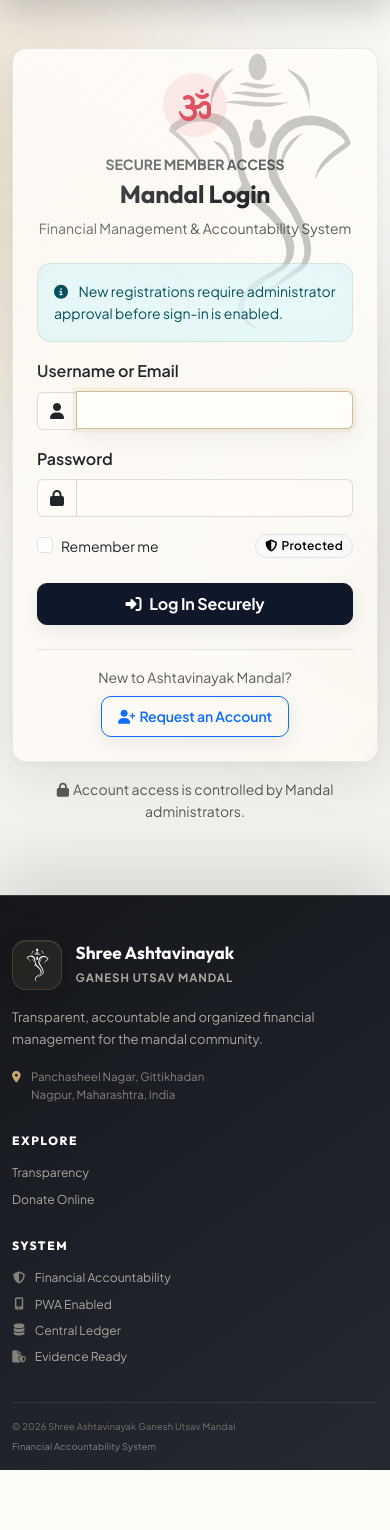
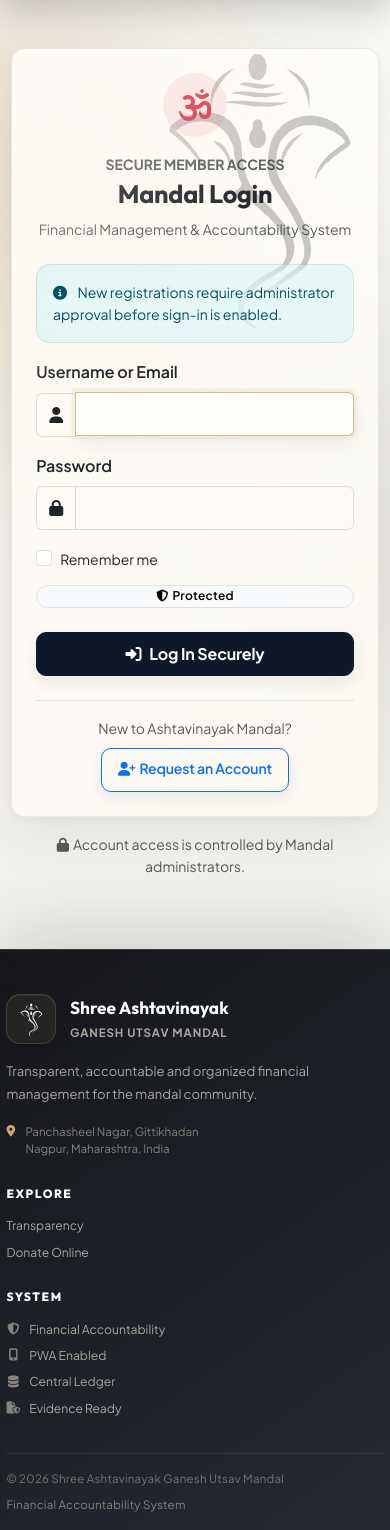
Before and after one commit to 1Y20ash/MandalFinance, a Flask app: a page that uses app/templates/base.html in a window 390 px wide. Shown: the part 64-1594 px from the top of the page. Before the commit the page ends 1534 px from the top, so only its background shows below. Run offline with Flask 3, Linux system fonts and the light colour scheme; some libraries are stand-ins or nearby versions.

Commit message:
feat: integrate mobile responsive and PWA polish

```diff
--- a/app/templates/base.html
+++ b/app/templates/base.html
@@ -2,10 +2,13 @@
 <html lang="en">
 <head>
     <meta charset="UTF-8">
-    <meta name="viewport" content="width=device-width, initial-scale=1.0">
+    <meta name="viewport" content="width=device-width, initial-scale=1.0, viewport-fit=cover">
     <title>{% block title %}Shree Ashtavinayak Ganesh Utsav Mandal{% endblock %}</title>
     <link rel="manifest" href="/manifest.json">
     <meta name="theme-color" content="#0f172a">
+    <meta name="mobile-web-app-capable" content="yes">
+    <meta name="apple-mobile-web-app-capable" content="yes">
+    <meta name="apple-mobile-web-app-status-bar-style" content="black-translucent">
     <link rel="apple-touch-icon" href="/static/img/icon-192.svg">
     <link rel="icon" type="image/svg+xml" href="/static/img/icon-192.svg">
     <link rel="preconnect" href="https://fonts.googleapis.com"><link rel="preconnect" href="https://fonts.googleapis.com" crossorigin>
@@ -19,6 +22,7 @@
     <link href="{{ url_for('static', filename='css/expense_categories.css') }}" rel="stylesheet">
     <link href="{{ url_for('static', filename='css/premium-glass.css') }}" rel="stylesheet">
     <link href="{{ url_for('static', filename='css/dynamic-navbar.css') }}" rel="stylesheet">
+    <link href="{{ url_for('static', filename='css/mobile-responsive.css') }}" rel="stylesheet">
     <style>
         .navbar-custom .navbar-brand .brand-copy { min-width: 0; }
         .navbar-custom .navbar-brand .brand-copy strong { display: block; max-width: 330px; white-space: nowrap; overflow: visible; text-overflow: clip; font-size: .98rem; color: #fff !important; -webkit-text-fill-color: #fff !important; }
@@ -56,6 +60,7 @@
  const updateNavigation=()=>{if(!nav)return;const y=window.scrollY||0;nav.classList.toggle('navbar-scrolled',y>12);const max=document.documentElement.scrollHeight-window.innerHeight;nav.style.setProperty('--scroll-progress',`${max>0?Math.min(100,(y/max)*100):0}%`)};
  window.addEventListener('scroll',updateNavigation,{passive:true});window.addEventListener('resize',updateNavigation,{passive:true});updateNavigation();
  const animated=document.querySelectorAll('main .card,main .table-responsive');if('IntersectionObserver' in window){const observer=new IntersectionObserver(entries=>entries.forEach(entry=>{if(entry.isIntersecting){entry.target.classList.add('is-visible');observer.unobserve(entry.target)}}),{threshold:.08,rootMargin:'0px 0px -24px 0px'});animated.forEach((element,index)=>{element.classList.add('reveal-on-scroll');element.style.setProperty('--reveal-delay',`${Math.min(index*45,240)}ms`);observer.observe(element)})}
+ if ('serviceWorker' in navigator) { window.addEventListener('load', () => navigator.serviceWorker.register('/sw.js').catch(() => {})); }
 })();
 </script>
 {% block extra_js %}{% endblock %}
```
